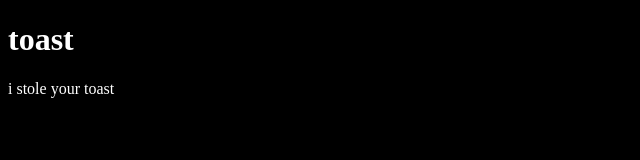
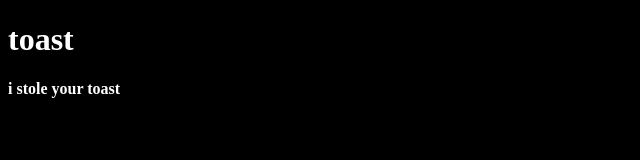
Before and after one commit to T3DDYUNBLOCKED/Toast, a plain HTML site: page index.html in a window 1280 px wide. Shown: the full height of the page, 0-640 px from the left. Drawn offline with Linux system fonts and the light colour scheme.

Commit message:
Update index.html

```diff
--- a/index.html
+++ b/index.html
@@ -5,6 +5,6 @@
   </head>
   <body style="background-color: black;">
     <h1 style="color: white">toast</h1>
-    <p style="color: white">i stole your toast</p>
+    <h4 style="color: white">i stole your toast</h4>
   </body>
 </html>
```
